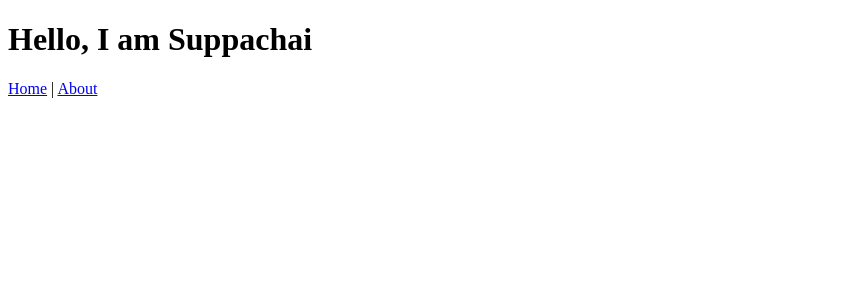
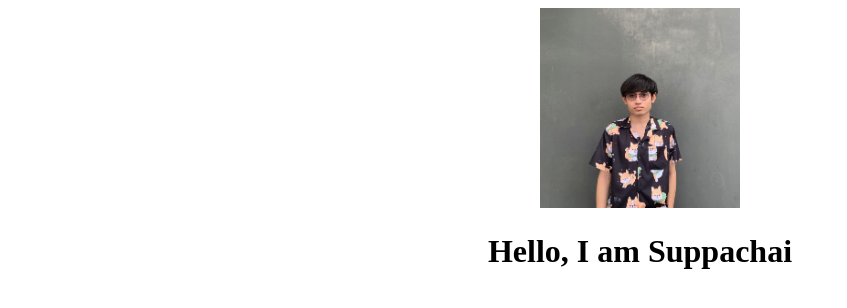
Before and after one commit to suppachaidol/suppachaidol.github.io, a plain HTML site: page index.html in a window 1280 px wide. Shown: the whole page, without its empty margins (0-847 px from the left). Drawn offline with Linux system fonts and the light colour scheme.

Commit message:
update page

```diff
--- a/index.html
+++ b/index.html
@@ -7,7 +7,10 @@
     <title>Suppachai Homepage</title>
 </head>
 <body>
-    <h1>Hello, I am Suppachai</h1>
-    <a href="/index.html">Home</a> | <a href="/about.html">About</a>
+    <center>
+        <img src="/img/dol.jpg" alt="profile image" height="200" width="200">
+        <h1>Hello, I am Suppachai</h1>
+        <!-- <a href="/index.html">Home</a> | <a href="/about.html">About</a> -->
+    </center>
 </body>
 </html>
```
Also changed, not shown: img/dol.jpg (added).
